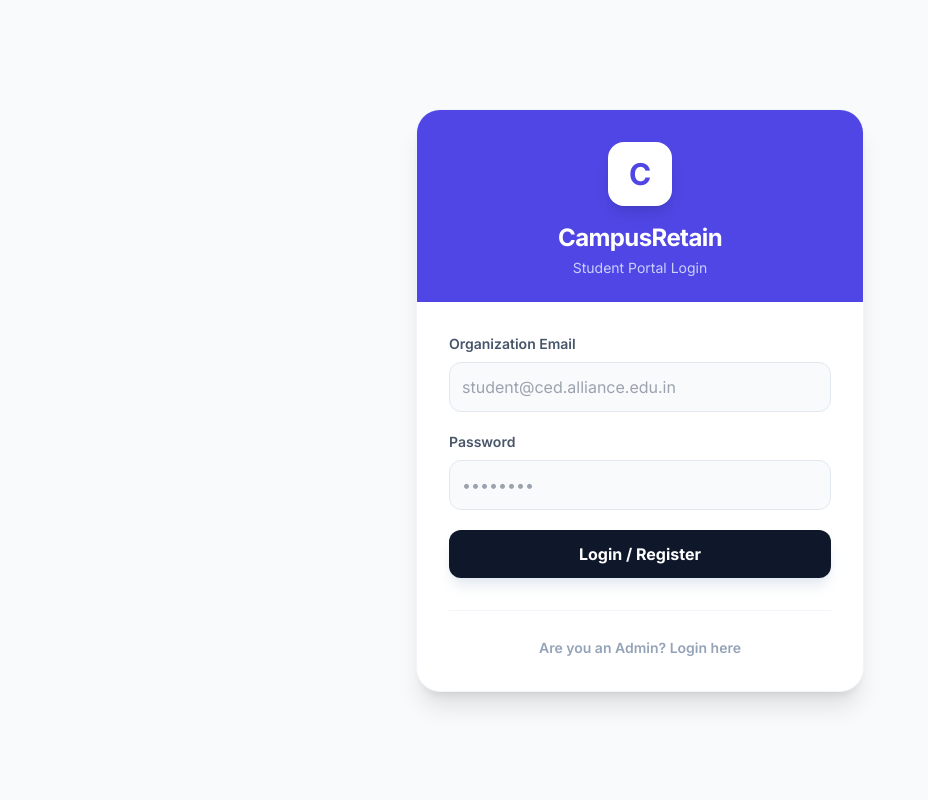
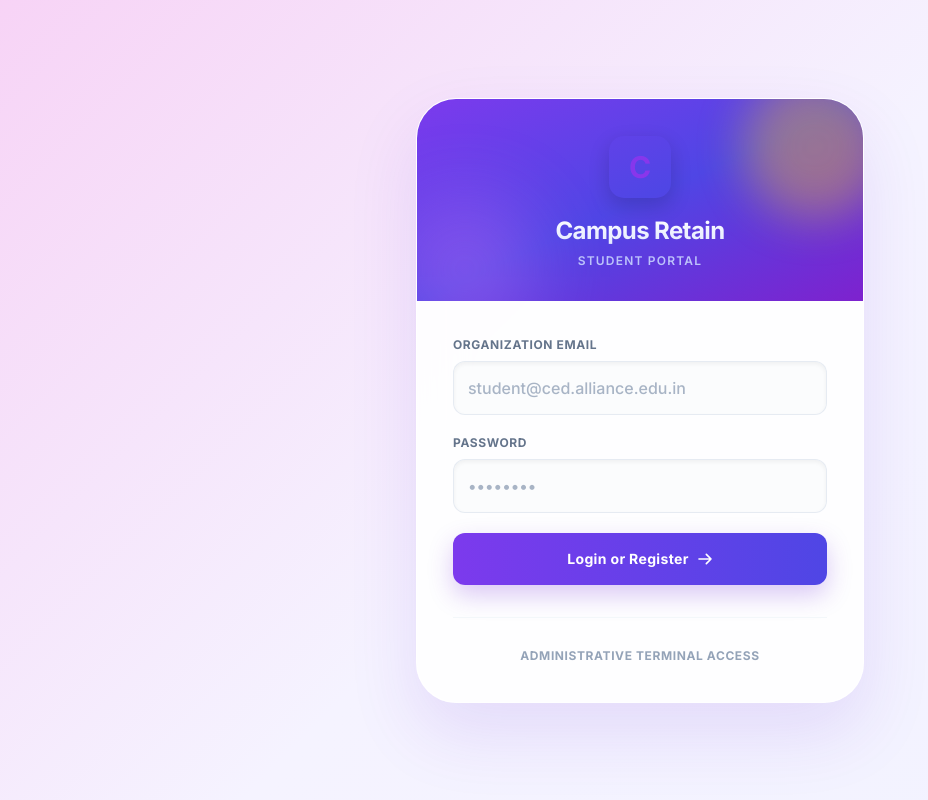
Before and after one commit to vishva3019/CAMPUS_RETAIN_2.0, a Flask app: page /login in a window 1280 px wide. Shown: the whole page, without its empty margins (0-928 px from the left). Run offline with Flask 3, Linux system fonts and the light colour scheme; some libraries are stand-ins or nearby versions.

Commit message:
Update login.html

```diff
--- a/templates/login.html
+++ b/templates/login.html
@@ -3,46 +3,94 @@
 <head>
     <meta charset="UTF-8">
     <meta name="viewport" content="width=device-width, initial-scale=1.0">
-    <title>Login | CampusRetain</title>
+    <title>Login | Campus Retain</title>
     <script src="https://cdn.tailwindcss.com"></script>
-    <link href="https://fonts.googleapis.com/css2?family=Inter:wght@400;600;700&display=swap" rel="stylesheet">
-    <style>body { font-family: 'Inter', sans-serif; }</style>
+    <link href="https://fonts.googleapis.com/css2?family=Inter:wght@400;500;600;700&display=swap" rel="stylesheet">
+    <link rel="stylesheet" href="https://cdnjs.cloudflare.com/ajax/libs/animate.css/4.1.1/animate.min.css"/>
+
+    <style>
+        body {
+            font-family: 'Inter', sans-serif;
+        }
+        /* High-end ambient backdrop animation */
+        @keyframes meshGradient {
+            0% { background-position: 0% 50%; }
+            50% { background-position: 100% 50%; }
+            100% { background-position: 0% 50%; }
+        }
+        .vibrant-bg {
+            background: linear-gradient(-45deg, #eef2ff, #f5f3ff, #f9b4ed, #f0fdf4);
+            background-size: 300% 300%;
+            animation: meshGradient 12s ease infinite;
+        }
+    </style>
 </head>
-<body class="bg-slate-50 h-screen flex items-center justify-center p-6">
-    <div class="w-full max-w-md bg-white rounded-3xl shadow-xl overflow-hidden border border-slate-100">
-        <div class="p-8 pb-6 bg-indigo-600 text-center text-white">
-            <div class="w-16 h-16 bg-white rounded-2xl flex items-center justify-center text-indigo-600 font-bold text-3xl mx-auto mb-4 shadow-lg shrink-0">C</div>
-            <h1 class="text-2xl font-bold tracking-tight">CampusRetain</h1>
-            <p class="text-indigo-200 text-sm mt-1">Student Portal Login</p>
+<body class="vibrant-bg h-screen flex items-center justify-center p-6">
+
+    <!-- Card Container with subtle frosted glass border reflection -->
+    <div class="w-full max-w-md bg-white/90 backdrop-blur-xl rounded-[2.5rem] shadow-[0_30px_70px_rgba(109,40,217,0.12)] overflow-hidden border border-white/60 transform transition-all duration-500 hover:shadow-[0_40px_80px_rgba(109,40,217,0.18)] animate__animated animate__fadeInUp">
+
+        <!-- Bright Premium Gradient Header Banner -->
+        <div class="p-9 pb-8 bg-gradient-to-br from-violet-600 via-indigo-600 to-purple-700 text-center text-white relative overflow-hidden">
+            <!-- Neon Abstract Accents -->
+            <div class="absolute -top-6 -right-6 w-36 h-36 bg-amber-400 rounded-full opacity-20 blur-xl animate-pulse"></div>
+            <div class="absolute -bottom-10 -left-6 w-36 h-36 bg-fuchsia-400 rounded-full opacity-30 blur-2xl"></div>
+
+            <!-- Branding App Icon with unique inner shadow and floating animation -->
+            <div class="w-16 h-16 bg-white text-transparent bg-clip-text bg-gradient-to-br from-violet-600 to-purple-600 rounded-2xl flex items-center justify-center font-black text-3xl mx-auto mb-4 shadow-[0_8px_20px_rgba(0,0,0,0.15)] transform transition duration-500 hover:scale-110 hover:rotate-6 cursor-default animate__animated animate__float">
+                C
+            </div>
+            <h1 class="text-2xl font-extrabold tracking-tight relative z-10 bg-gradient-to-b from-white to-indigo-100 text-transparent bg-clip-text">Campus Retain</h1>
+            <p class="text-indigo-200/90 text-xs font-semibold uppercase tracking-widest mt-1.5 relative z-10">Student Portal</p>
         </div>
 
-        <div class="p-8">
+        <!-- Form Fields Container -->
+        <div class="p-9">
             {% if error %}
-            <div class="bg-red-50 border border-red-200 text-red-600 px-4 py-3 rounded-xl mb-6 text-sm font-medium flex items-center gap-2">
-                <svg class="w-5 h-5 shrink-0" fill="none" stroke="currentColor" viewBox="0 0 24 24"><path stroke-linecap="round" stroke-linejoin="round" stroke-width="2" d="M12 8v4m0 4h.01M21 12a9 9 0 11-18 0 9 9 0 0118 0z"></path></svg>
-                {{ error }}
+            <!-- Alert styled with deep rose color profile -->
+            <div class="bg-rose-50 border border-rose-100 text-rose-600 px-4 py-3.5 rounded-2xl mb-6 text-sm font-semibold flex items-center gap-3 animate__animated animate__shakeX">
+                <div class="p-1 rounded-lg bg-rose-500 text-white shrink-0">
+                    <svg class="w-4 h-4" fill="none" stroke="currentColor" viewBox="0 0 24 24">
+                        <path stroke-linecap="round" stroke-linejoin="round" stroke-width="3" d="M6 18L18 6M6 6l12 12"></path>
+                    </svg>
+                </div>
+                <span>{{ error }}</span>
             </div>
             {% endif %}
 
             <form action="/login" method="POST" class="space-y-5">
-                <div>
-                    <label class="block text-sm font-semibold text-slate-600 mb-2">Organization Email</label>
-                    <input type="email" name="email" placeholder="student@ced.alliance.edu.in" required class="w-full border border-slate-200 p-3 rounded-xl bg-slate-50 focus:bg-white focus:outline-none focus:ring-2 focus:ring-indigo-600 transition">
-                </div>
-                <div>
-                    <label class="block text-sm font-semibold text-slate-600 mb-2">Password</label>
-                    <input type="password" name="password" placeholder="••••••••" required class="w-full border border-slate-200 p-3 rounded-xl bg-slate-50 focus:bg-white focus:outline-none focus:ring-2 focus:ring-indigo-600 transition">
+                <!-- Username Input Box -->
+                <div class="animate__animated animate__fadeIn animate__delay-1s">
+                    <label class="block text-xs font-bold text-slate-500 uppercase tracking-wider mb-2">Organization Email</label>
+                    <input type="email" name="email" placeholder="student@ced.alliance.edu.in" required
+                           class="w-full border border-slate-200/80 p-3.5 rounded-xl bg-slate-50/50 focus:bg-white focus:outline-none focus:ring-2 focus:ring-violet-500 focus:border-transparent transition-all duration-300 text-slate-700 font-medium placeholder:text-slate-400/80 shadow-inner">
                 </div>
 
-                <button type="submit" class="w-full py-3 mt-4 bg-slate-900 text-white rounded-xl font-bold hover:bg-indigo-600 transition shadow-lg shadow-slate-200 flex justify-center items-center">
-                    Login / Register
+                <!-- Password Input Box -->
+                <div class="animate__animated animate__fadeIn animate__delay-1s">
+                    <label class="block text-xs font-bold text-slate-500 uppercase tracking-wider mb-2">Password</label>
+                    <input type="password" name="password" placeholder="••••••••" required
+                           class="w-full border border-slate-200/80 p-3.5 rounded-xl bg-slate-50/50 focus:bg-white focus:outline-none focus:ring-2 focus:ring-violet-500 focus:border-transparent transition-all duration-300 text-slate-700 font-medium placeholder:text-slate-400/80 shadow-inner">
+                </div>
+
+                <!-- Radiant Action Submit Button with gradient morph -->
+                <button type="submit"
+                        class="w-full py-4 mt-6 bg-gradient-to-r from-violet-600 to-indigo-600 text-white rounded-xl font-bold hover:from-violet-700 hover:to-indigo-700 transition-all duration-300 shadow-[0_10px_25px_rgba(109,40,217,0.25)] hover:shadow-[0_12px_30px_rgba(109,40,217,0.4)] flex justify-center items-center transform active:scale-[0.98] text-sm tracking-wide group animate__animated animate__fadeInUp animate__delay-1s">
+                    <span>Login or Register</span>
+                    <svg class="w-4 h-4 ml-2 transform transition-transform duration-300 group-hover:translate-x-1" fill="none" stroke="currentColor" viewBox="0 0 24 24">
+                        <path stroke-linecap="round" stroke-linejoin="round" stroke-width="2.5" d="M14 5l7 7m0 0l-7 7m7-7H3"></path>
+                    </svg>
                 </button>
             </form>
 
-            <div class="mt-8 pt-6 border-t border-slate-100 text-center">
-                <a href="/admin_login" class="text-sm font-semibold text-slate-400 hover:text-indigo-600 transition">Are you an Admin? Login here</a>
+            <!-- Styled Decorative Bottom Anchor Layout -->
+            <div class="mt-8 pt-6 border-t border-slate-100/80 text-center animate__animated animate__fadeIn animate__delay-1s">
+                <a href="/admin_login" class="inline-block text-xs font-bold uppercase tracking-wider text-slate-400 hover:text-violet-600 transition-colors duration-300 decoration-2 underline-offset-4 hover:underline">
+                    Administrative Terminal Access
+                </a>
             </div>
         </div>
     </div>
+
 </body>
 </html>
```
